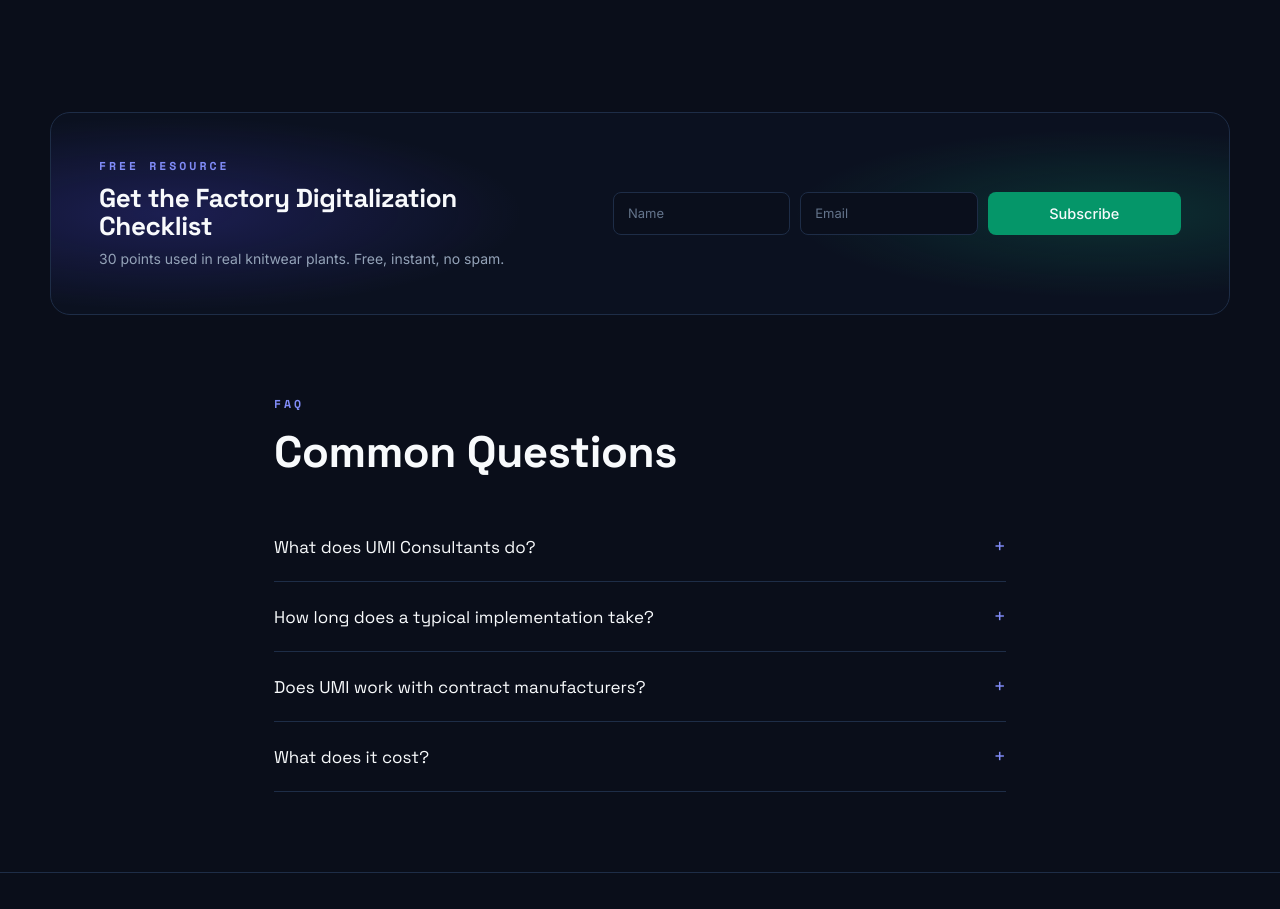
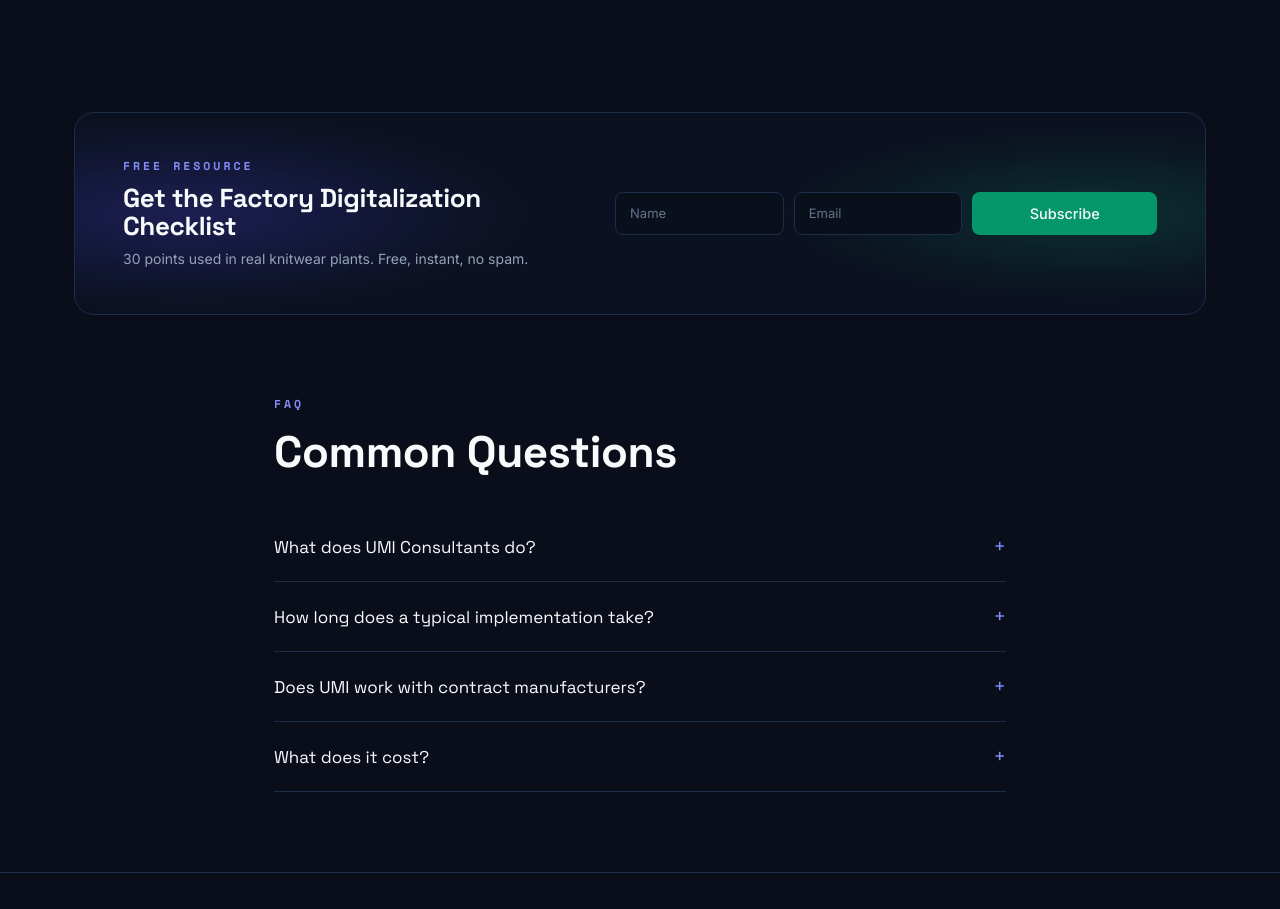
Before and after one commit to ismail-ahmad/umi-website, a Next.js app: page / in a window 1280 px wide. Shown: the part 1415-2324 px from the top of the page. Built offline with nearby package versions, Linux system fonts and the light colour scheme.

Commit message:
fix free resouce form sizing

```diff
--- a/components/free_resource_form.tsx
+++ b/components/free_resource_form.tsx
@@ -3,8 +3,8 @@ import { ReactElement } from 'react';
 export default function FreeResourceForm({headingTag, headingText, eyebrowText, contentText}:{headingTag:'h1'|'h2'|'h3'|'h4', headingText:string, eyebrowText:string, contentText:string}):ReactElement {
     const Heading = headingTag;
     return(
-        <div className="h-padding">
-            <div className="free-resource-form wrap">
+        <div className="h-padding wrap">
+            <div className="free-resource-form">
             <div className="form-content-part">
                 <p className="eyebrow">{eyebrowText}</p>
                 <Heading className='heading'>{headingText}</Heading>
```
